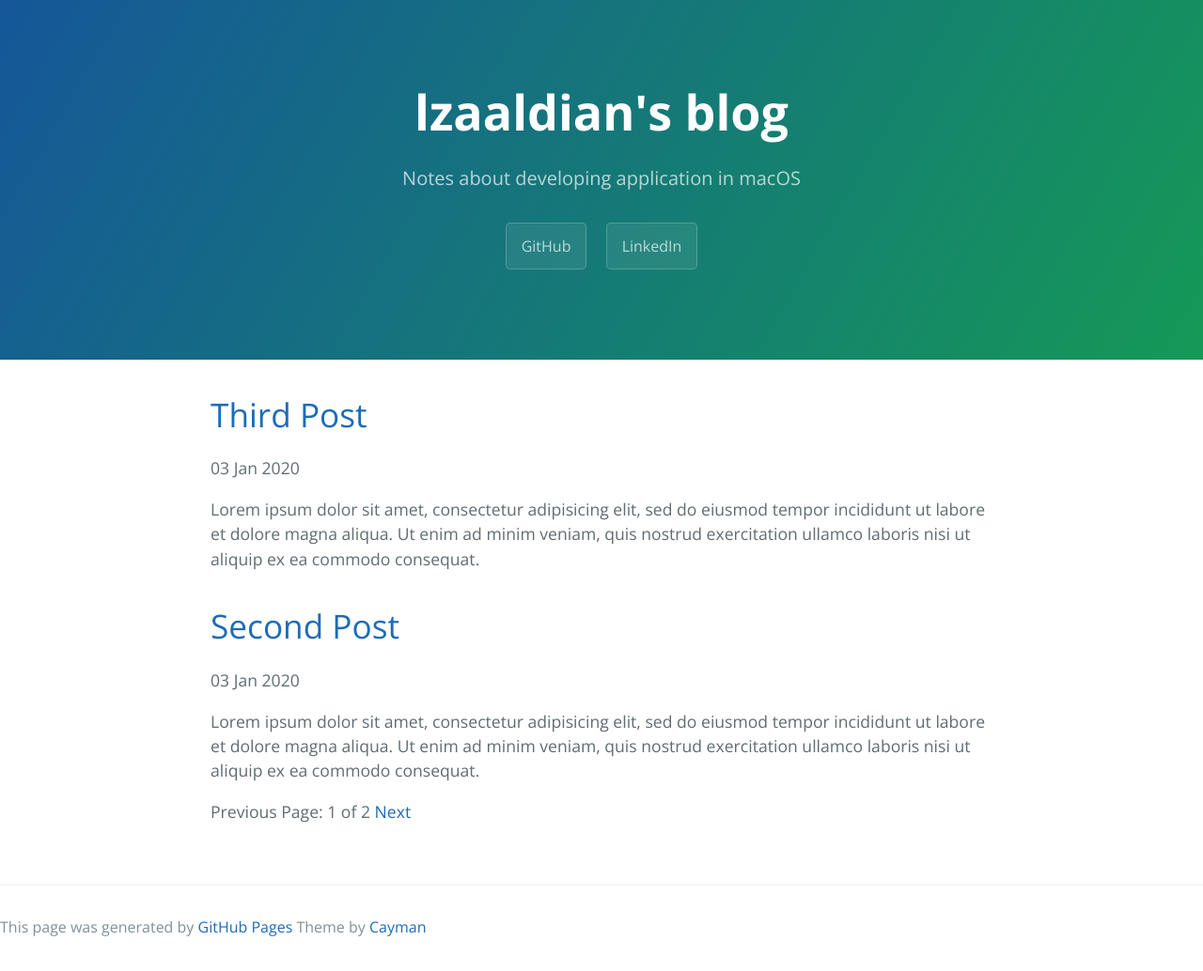
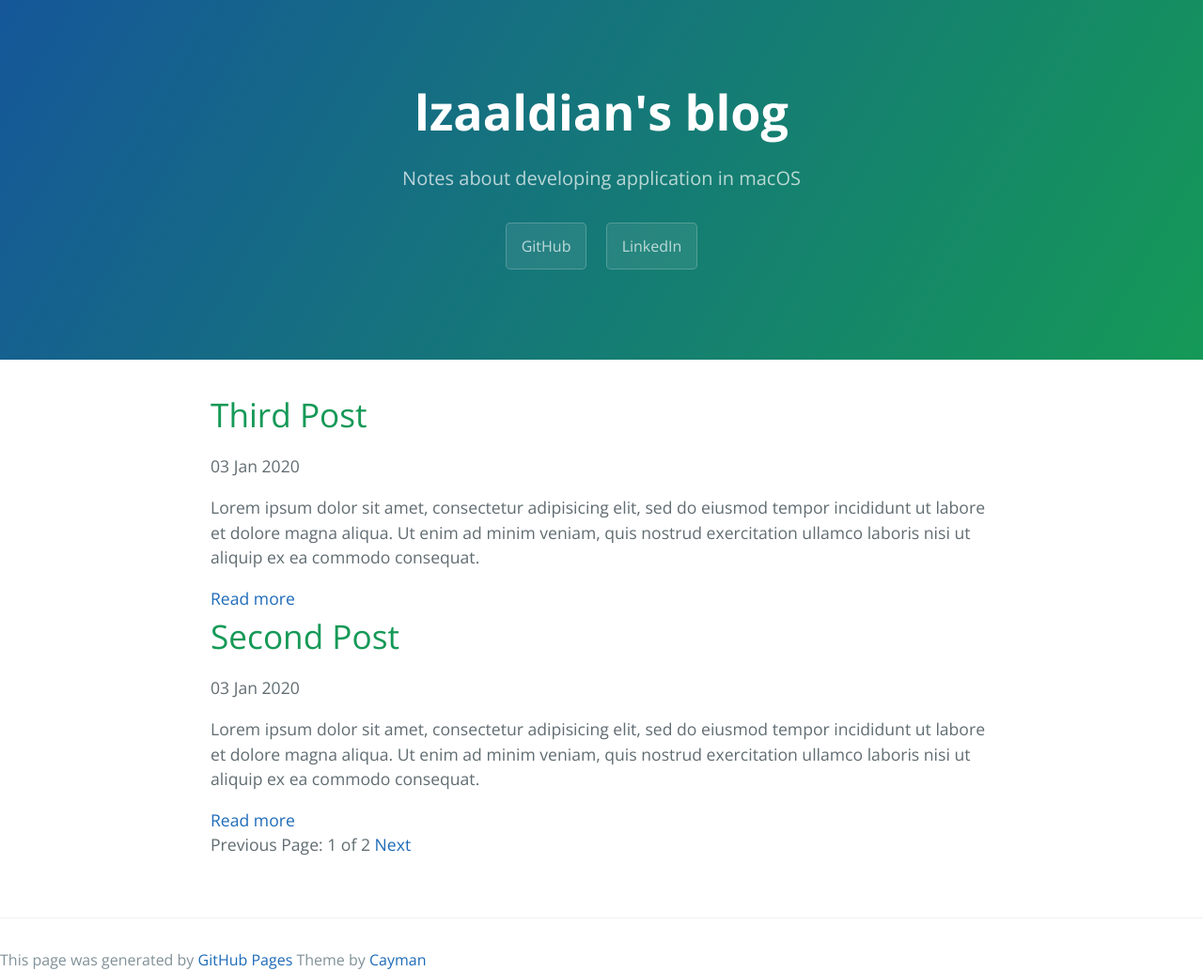
Before and after one commit to lzaaldian/lzaaldian.github.io, a Jekyll site: the page built from index.html, in a window 1280 px wide. Shown: the whole page at 94% size. Built offline with Jekyll 4.4.1, drawn with Linux system fonts in a browser that asks for light colours; the list of posts is cut into pages by our own code; before the commit the page ends 999 px from its top, so only the background shows below that.

Commit message:
chore: try to make article list more semantic

```diff
--- a/index.html
+++ b/index.html
@@ -4,15 +4,14 @@
 
 <!-- This loops through the paginated posts -->
 {% for post in paginator.posts %}
-  <h1><a href="{{ post.url }}">{{ post.title }}</a></h1>
+  <article>
+    <h1>{{ post.title }}</h1>
+    <time datetime="{{ post.date }}" pubdate>{{ post.date | date_to_string }}</time>
 
-  <p class="author">
-    <span class="date">{{ post.date | date_to_string }}</span>
-  </p>
+    <p>{{ post.excerpt }}</p>
 
-  <div class="content">
-    {{ post.excerpt }}
-  </div>
+    <a href="{{ post.url }}">Read more</a>
+  </article>
 {% endfor %}
 
 <!-- Pagination links -->
```
